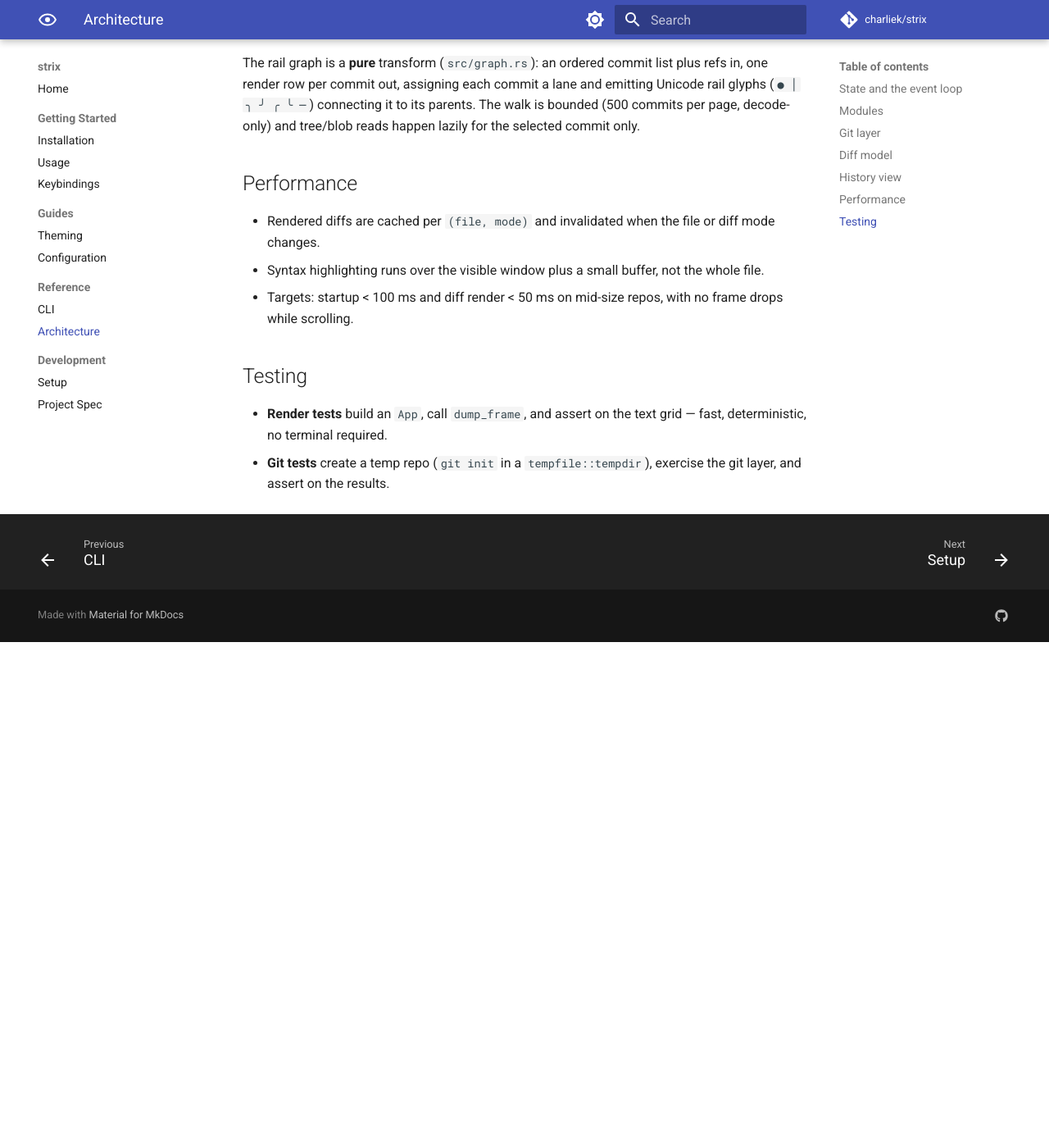
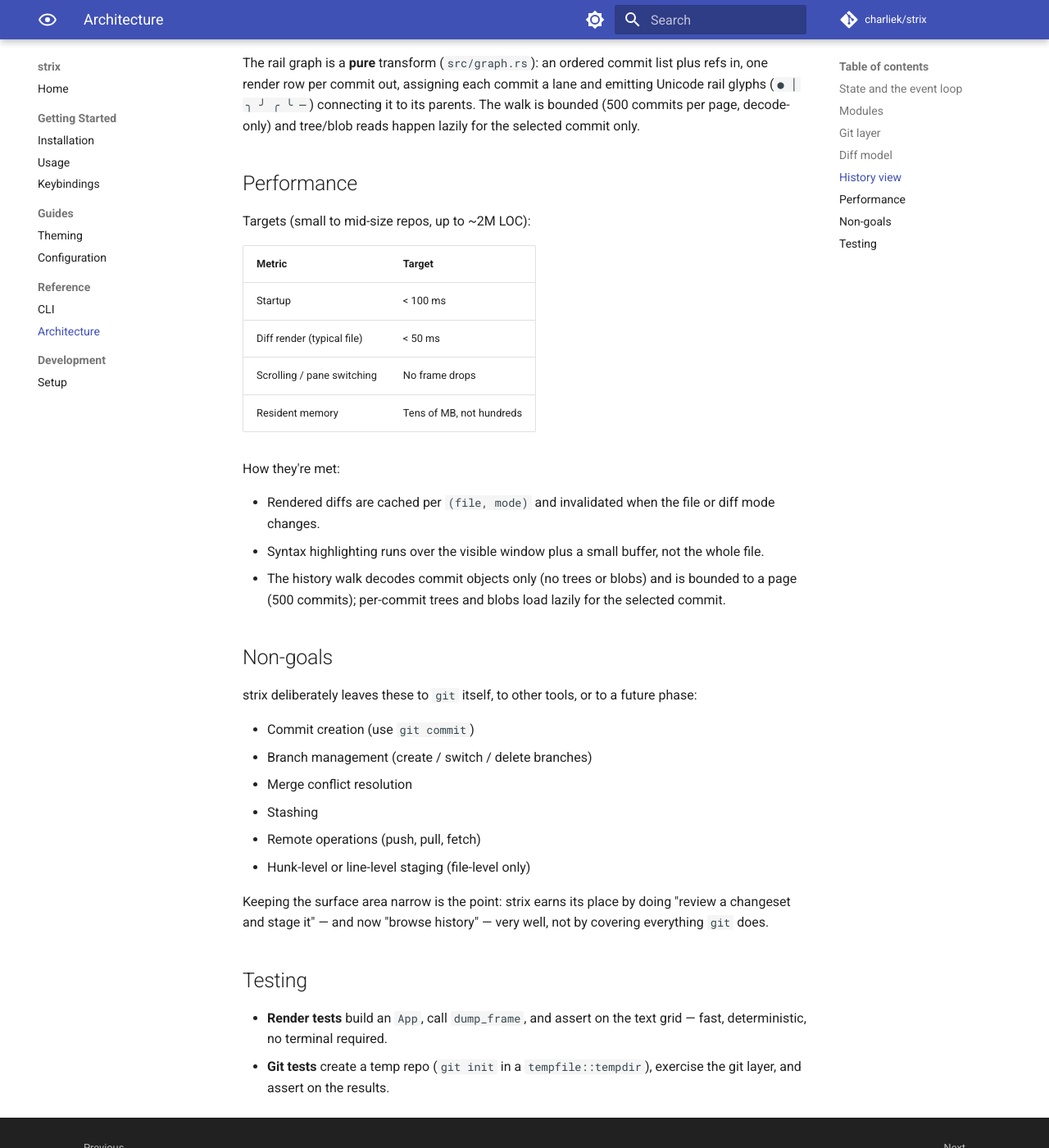
Before and after one commit to charliek/strix, an MkDocs documentation site: the page built from docs/reference/architecture.md, in a window 1280 px wide and 1400 px high, scrolled down 2061 px. Shown: the whole window at 82% size. Built offline with MkDocs 1.6.1 and Material for MkDocs 9.7.7, drawn with Linux system fonts in a browser that asks for light colours; comment, search, counter and statistics services are not loaded; before the commit the page ends 2844 px from its top, so only the background shows below that; some of the changed text lies outside the part shown.

Commit message:
docs: retire spec.md; fold non-goals + perf targets into architecture
spec.md was the original vision; the project has caught up, so let the docs
speak for themselves. Keep two things by moving them into architecture.md:

- Non-goals: the explicit "what strix is not" list — the only place that
  was documented; new section in architecture.md.
- Performance targets: the concrete numbers (startup, diff render, memory)
  folded into the Performance section as a table, with a note on how the
  history walk meets them.

Drop the stale material (project-tree mockup with non-existent modules, the
12-step planning roadmap, design-mockup section, estimated effort, mostly
answered open questions, comparison table, success criteria).

Update the inbound links: mkdocs nav, README, docs/index.md admonition,
architecture.md sanction line, and CLAUDE.md.

Co-Authored-By: Claude Opus 4.8 (1M context) <noreply@anthropic.com>

```diff
--- a/docs/reference/architecture.md
+++ b/docs/reference/architecture.md
@@ -43,9 +43,8 @@ assertions.
 | Stage / unstage / reset       | Shell out to `git` (`add`, `restore --staged`, `restore`).      |
 
 Reads stay on the pure-Rust path for speed; the three mutations shell out to
-`git`, which the [spec](../spec.md) explicitly sanctions as a fallback — it is
-reliable and sidesteps gix's less-mature index-write porcelain. Those shell-outs
-are confined to `git/ops.rs`.
+`git` because it is reliable and sidesteps gix's less-mature index-write
+porcelain. Those shell-outs are confined to `git/ops.rs`.
 
 ## Diff model
 
@@ -78,12 +77,40 @@ happen lazily for the selected commit only.
 
 ## Performance
 
+Targets (small to mid-size repos, up to ~2M LOC):
+
+| Metric                                  | Target              |
+|-----------------------------------------|---------------------|
+| Startup                                 | < 100 ms            |
+| Diff render (typical file)              | < 50 ms             |
+| Scrolling / pane switching              | No frame drops      |
+| Resident memory                         | Tens of MB, not hundreds |
+
+How they're met:
+
 - Rendered diffs are cached per `(file, mode)` and invalidated when the file or
   diff mode changes.
 - Syntax highlighting runs over the visible window plus a small buffer, not the
   whole file.
-- Targets: startup < 100 ms and diff render < 50 ms on mid-size repos, with no
-  frame drops while scrolling.
+- The history walk decodes commit objects only (no trees or blobs) and is
+  bounded to a page (500 commits); per-commit trees and blobs load lazily for
+  the selected commit.
+
+## Non-goals
+
+strix deliberately leaves these to `git` itself, to other tools, or to a future
+phase:
+
+- Commit creation (use `git commit`)
+- Branch management (create / switch / delete branches)
+- Merge conflict resolution
+- Stashing
+- Remote operations (push, pull, fetch)
+- Hunk-level or line-level staging (file-level only)
+
+Keeping the surface area narrow is the point: strix earns its place by doing
+"review a changeset and stage it" — and now "browse history" — very well, not by
+covering everything `git` does.
 
 ## Testing
 
--- a/mkdocs.yml
+++ b/mkdocs.yml
@@ -90,7 +90,6 @@ nav:
       - Architecture: reference/architecture.md
   - Development:
       - Setup: development/setup.md
-      - Project Spec: spec.md
 
 extra:
   social:
```
Also changed, not shown: CLAUDE.md (+9 -9 lines), README.md (+0 -3 lines), docs/index.md (+3 -5 lines), docs/spec.md (deleted, +0 -227 lines).
